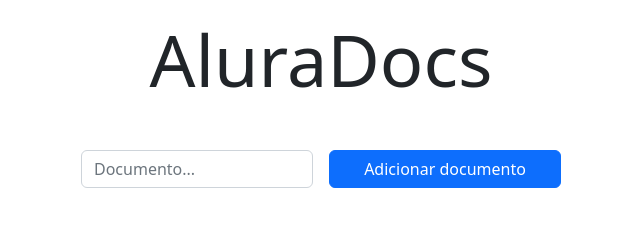
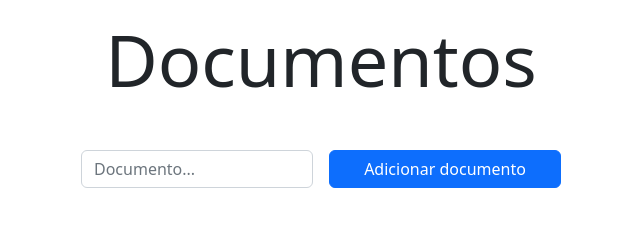
Before and after one commit to eduardoborges55/api-docs-socket-node, a website with bundled scripts: page public/index.html in a window 1280 px wide. Shown: the whole page, without its empty margins (319-959 px from the left). Built offline with nearby package versions, Linux system fonts and the light colour scheme; files whose address does not match are found by name.

Commit message:
feat: change name

```diff
--- a/public/index.html
+++ b/public/index.html
@@ -14,7 +14,7 @@
 
 <body class="col-lg-6 mt-3 mx-auto">
   <header>
-    <h1 class="text-center display-2 mb-4">AluraDocs</h1>
+    <h1 class="text-center display-2 mb-4">Documentos</h1>
   </header>
 
   <main class="w-75 mx-auto">
```
